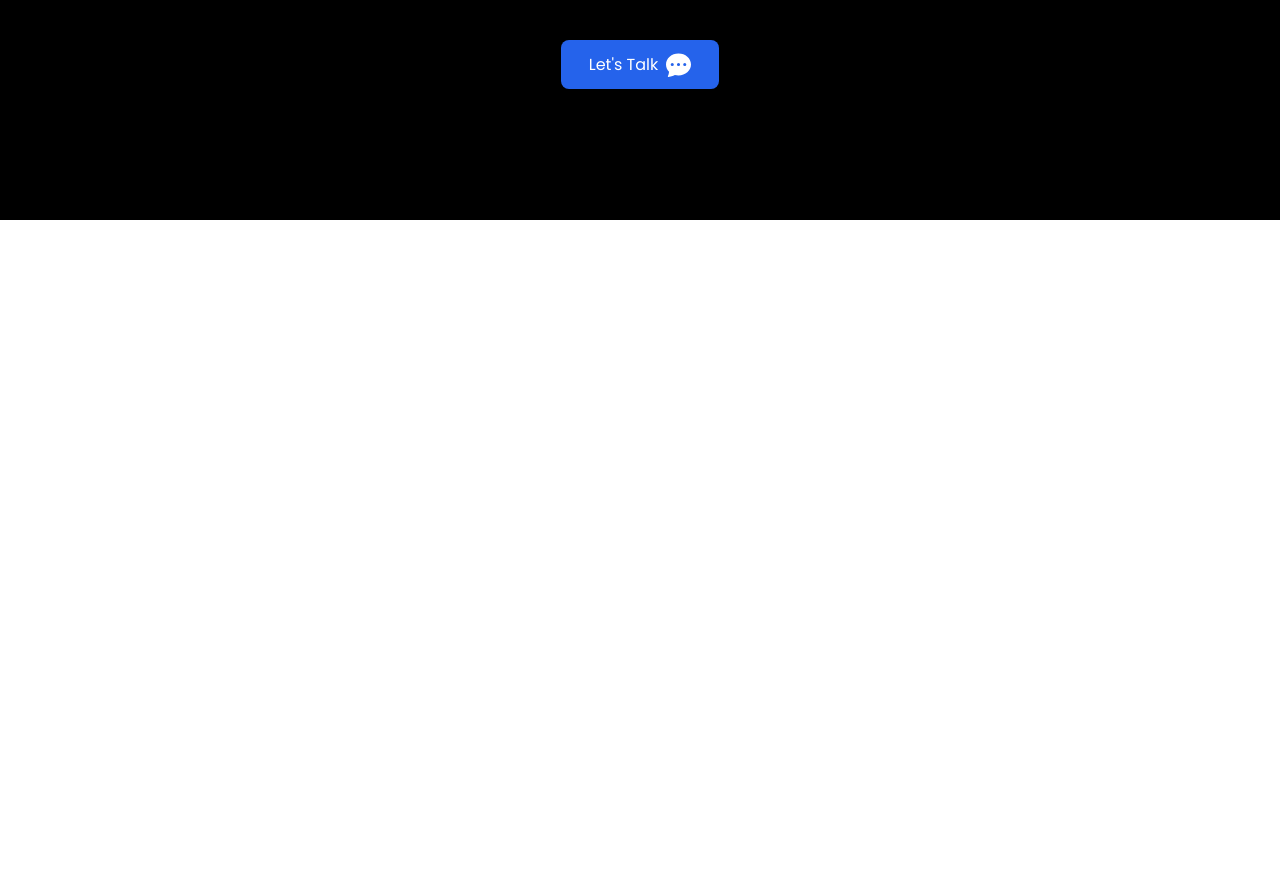
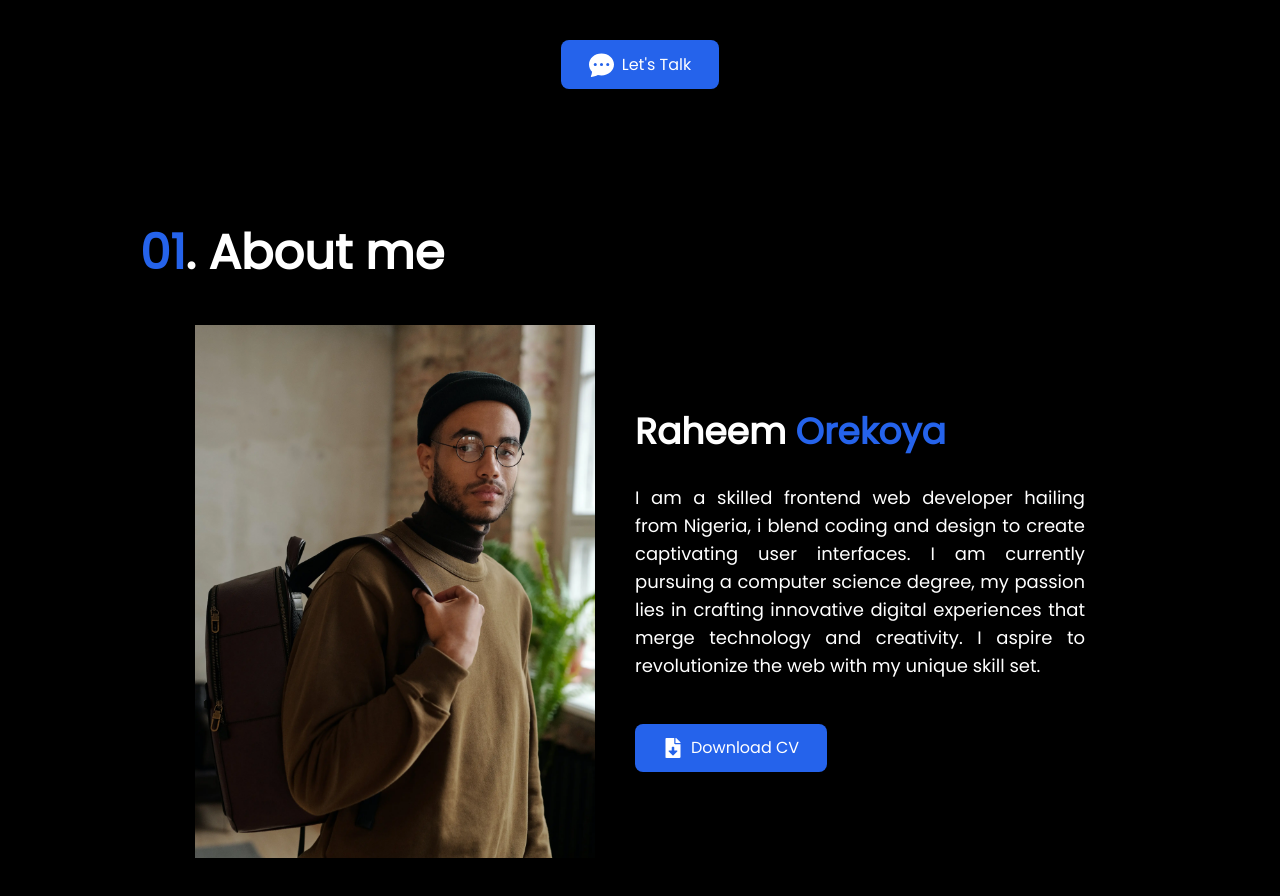
Before and after one commit to R4heem-Orekoya/react-Portfolio, a React (Vite) app: page / in a window 1280 px wide. Shown: the part 580-1476 px from the top of the page. Before the commit the page ends 800 px from the top, so only its background shows below. Built offline with nearby package versions, Linux system fonts and the light colour scheme.

Commit message:
added:about section and did some other stuffs

```diff
--- a/src/App.jsx
+++ b/src/App.jsx
@@ -1,12 +1,14 @@
 import React from "react"
 import Header from "./header"
 import Hero from "./hero"
+import About from "./about"
 
 function App() {
   return(
     <div className="bg-black w-full min-h-screen font-poppins">
       <Header />
       <Hero />
+      <About />
     </div>
   )
 }
--- /dev/null
+++ b/src/about.jsx
@@ -0,0 +1,34 @@
+import React from "react";
+import Image from './assets/customer4.webp'
+import { FaFileDownload} from 'react-icons/fa'
+function About(){
+    return(
+        <section className="text-white" id="about">
+            <div className="max-w-[1000px] w-[90%] mx-auto py-[100px]">
+                <h2 className="text-5xl font-extrabold lg:text-4xl md:text-3xl"><span className="text-blue-600">01</span>. About me</h2>
+                <div className="w-[100%] h-[100%] mt-12 flex flex-wrap items-center justify-center gap-10">
+                    <img src={Image} alt="my photo" className="w-[400px] aspect-[9/12] object-cover max-w-[100%] flex-shrink-1"/>
+
+                    <div className="w-[450px] flex-shrink md:max-w-[450px]">
+                        <h3 className="text-4xl font-bold md:text-2xl">Raheem <span className="text-blue-600">Orekoya</span></h3>
+                        <p className="text-justify text-lg mt-8 mb-11 md:text-[1rem]">
+                            I am a skilled frontend web developer hailing from Nigeria,
+                            i blend coding and design to create captivating user
+                            interfaces. I am currently pursuing a computer science
+                            degree, my passion lies in crafting innovative digital
+                            experiences that merge technology and creativity. I aspire
+                            to revolutionize the web with my unique skill set.
+                        </p>
+                        <a href="#" >
+                            <button className="flex items-center gap-2 px-7 py-3 rounded-lg bg-blue-600 hover:bg-blue-800 duration-300">
+                                <FaFileDownload size={20}/> Download CV
+                            </button>
+                        </a>
+                    </div>
+                </div>
+            </div>
+        </section>
+    )
+}
+
+export default About
--- a/src/header.jsx
+++ b/src/header.jsx
@@ -18,7 +18,7 @@ function Header(){
 
                 <ul className={!active? "flex gap-8 md:fixed md:top-[80px] md:flex-col md:right-[-100%] md:bg-[#121212] md:w-full md:gap-4 md:p-[5%] md:border-b-[0.5px] md:border-t-[0.5px] md:border-gray-700  duration-500 ease-in-out z-40": "flex gap-8 md:fixed md:top-[80px] md:flex-col md:right-[0] md:bg-[#121212] md:w-full md:gap-4 md:p-[5%] md:border-b-[0.5px] md:border-t-[0.5px] md:border-gray-700 duration-500 ease-in-out z-40"}>
                     <li className="text-white text-md transition duration-300 ease hover:text-blue-600 md:text-sm"><a href="#">Home</a></li>
-                    <li className="text-white text-md transition duration-300 ease hover:text-blue-600 md:text-sm"><a href="#">About</a></li>
+                    <li className="text-white text-md transition duration-300 ease hover:text-blue-600 md:text-sm"><a href="#about">About</a></li>
                     <li className="text-white text-md transition duration-300 ease hover:text-blue-600 md:text-sm"><a href="#">Projects</a></li>
                     <li className="text-white text-md transition duration-300 ease hover:text-blue-600 md:text-sm"><a href="#">Testomonials</a></li>
                     <li className="text-white text-md transition duration-300 ease hover:text-blue-600 md:text-sm"><a href="#">Contact</a></li>
--- a/src/hero.jsx
+++ b/src/hero.jsx
@@ -1,5 +1,5 @@
 import React from "react";
-import homeImage from  './3d3.jpg'
+import homeImage from  './assets/3d3.jpg'
 import { BsFillChatDotsFill } from 'react-icons/bs'
 
 
@@ -13,8 +13,8 @@ function Hero(){
                 <p className="text-4xl font-extrabold lg:text-3xl md:text-2xl sm:text-xl">Frontend Developer & Web Designer✌️</p>
                 <p className="text-lg mt-5 mb-10">I design and develop beautiful, responsive and modern websites. Need a website?</p>
                 <a href="#">
-                    <button className=" flex gap-2 items-center px-7 py-3 rounded-lg mx-auto bg-blue-600 mt-4 hover:bg-blue-700 duration-300">
-                        Let's Talk <BsFillChatDotsFill size={25}/>
+                    <button className=" flex gap-2 items-center px-7 py-3 rounded-lg mx-auto bg-blue-600 mt-4 hover:bg-blue-800 duration-300">
+                        <BsFillChatDotsFill size={25}/> Let's Talk
                     </button>
                 </a>
             </div>
--- a/src/index.css
+++ b/src/index.css
@@ -5,3 +5,7 @@
 /* .hero{
     min-height: calc(100vh - 80px);
 } */
+
+html{
+    scroll-behavior: smooth;
+}
```
Also changed, not shown: src/assets/3d3.jpg (renamed from src/3d3.jpg), src/assets/customer4.webp (added).
